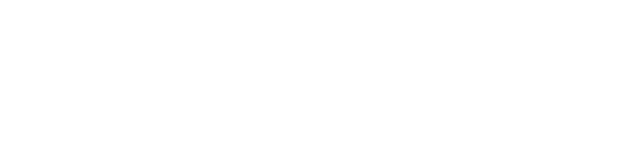
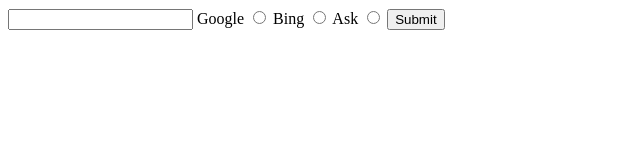
Before and after one commit to tgrages/csharp-intro-to-program-lsn15-http-forms-studio, a plain HTML site: page csharp-intro-to-program-lsn15-http-forms-studio/index.html in a window 1280 px wide. Shown: the whole page, without its empty margins (0-640 px from the left). Drawn offline with Linux system fonts and the light colour scheme.

Commit message:
labels complete

```diff
--- a/csharp-intro-to-program-lsn15-http-forms-studio/index.html
+++ b/csharp-intro-to-program-lsn15-http-forms-studio/index.html
@@ -31,8 +31,11 @@
     <form id="searchForm">
 
         <!--Create your form here!-->
-
-
+        <input type="text" name="q" />
+        <label>Google</label> <input type="radio" name="engine"/>
+        <label>Bing</label> <input type="radio" name="engine"/>
+        <lable>Ask</lable> <input type="radio" name="engine"/>
+        <button>Submit</button>
 
 
     </form>
```
